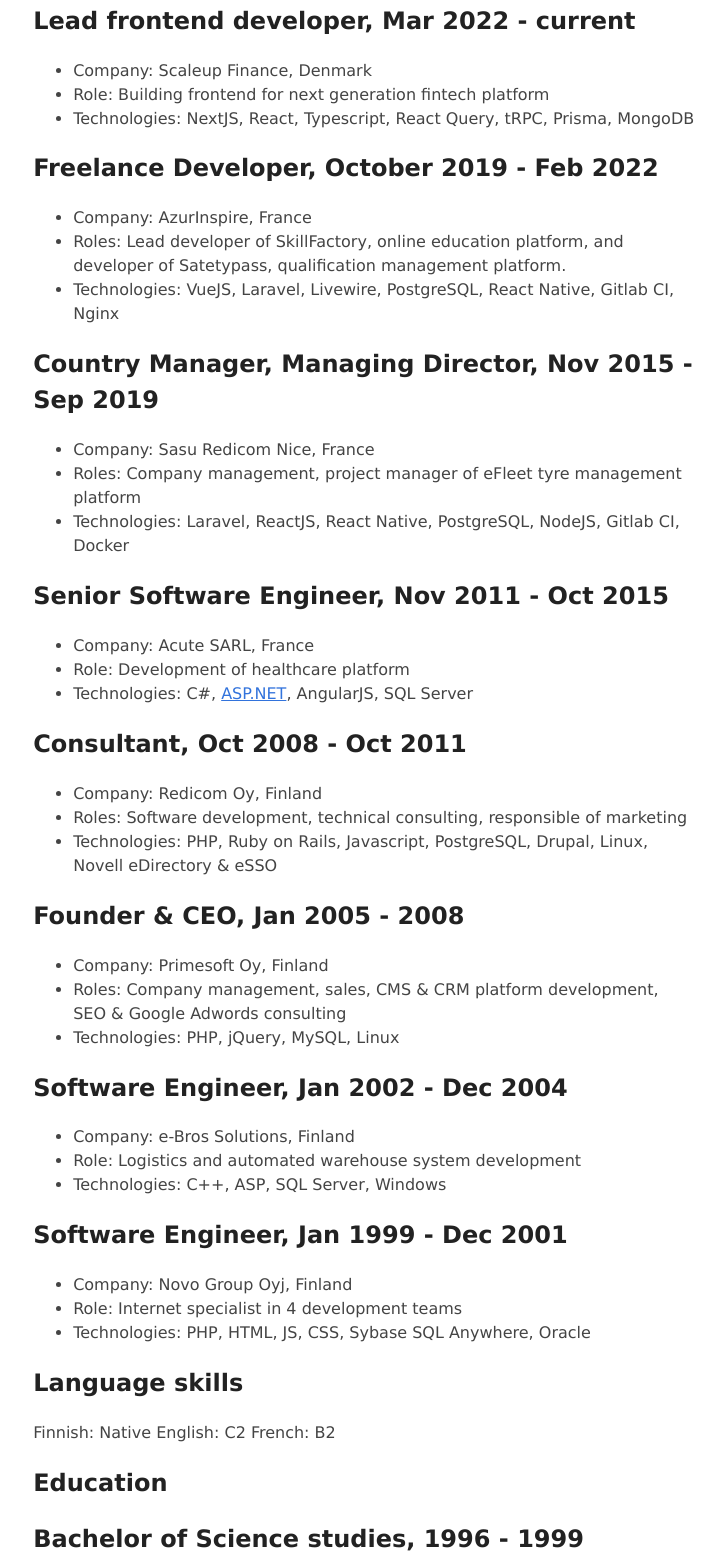
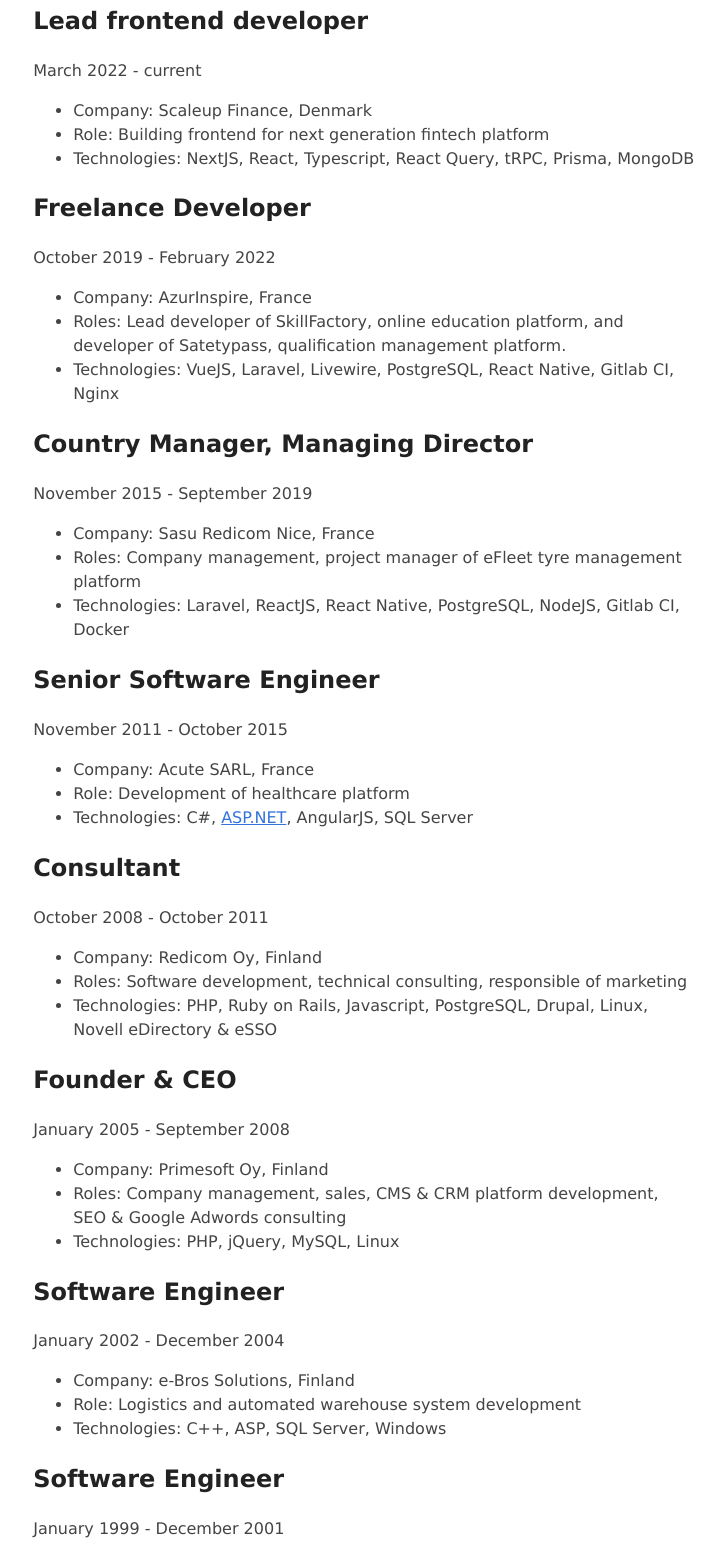
Before and after one commit to kallepyorala/kallepyorala-com, an Astro site: page /cv in a window 1280 px wide. Shown: the part 645-2196 px from the top of the page, without its empty margins (276-1000 px from the left). Built offline with nearby package versions, Linux system fonts and the light colour scheme; Astro itself is replaced by a stand-in of ours.

Commit message:
cv added

```diff
--- a/src/pages/cv.md
+++ b/src/pages/cv.md
@@ -7,35 +7,43 @@
 ---
 
 # Job experiences
-## Lead frontend developer, Mar 2022 - current
+## Lead frontend developer
+March 2022 - current
 - Company: Scaleup Finance, Denmark
 - Role: Building frontend for next generation fintech platform
 - Technologies: NextJS, React, Typescript, React Query, tRPC, Prisma, MongoDB
-## Freelance Developer, October 2019 - Feb 2022
+## Freelance Developer
+October 2019 - February 2022
 - Company: AzurInspire, France
 - Roles: Lead developer of SkillFactory, online education platform, and developer of Satetypass, qualification management platform.
 - Technologies: VueJS, Laravel, Livewire, PostgreSQL, React Native, Gitlab CI, Nginx
-## Country Manager, Managing Director, Nov 2015 - Sep 2019
+## Country Manager, Managing Director
+November 2015 - September 2019
 - Company: Sasu Redicom Nice, France
 - Roles: Company management, project manager of eFleet tyre management platform
 - Technologies: Laravel, ReactJS, React Native, PostgreSQL, NodeJS, Gitlab CI, Docker
-## Senior Software Engineer, Nov 2011 - Oct 2015
+## Senior Software Engineer
+November 2011 - October 2015
 - Company: Acute SARL, France
 - Role: Development of healthcare platform
 - Technologies: C#, ASP.NET, AngularJS, SQL Server
-## Consultant, Oct 2008 - Oct 2011
+## Consultant
+October 2008 - October 2011
 - Company: Redicom Oy, Finland
 - Roles: Software development, technical consulting, responsible of marketing
 - Technologies: PHP, Ruby on Rails, Javascript, PostgreSQL, Drupal, Linux, Novell eDirectory & eSSO
-## Founder & CEO, Jan 2005 - 2008
+## Founder & CEO
+January 2005 - September 2008
 - Company: Primesoft Oy, Finland
 - Roles: Company management, sales, CMS & CRM platform development, SEO & Google Adwords consulting
 - Technologies: PHP, jQuery, MySQL, Linux
-## Software Engineer, Jan 2002 - Dec 2004
+## Software Engineer
+January 2002 - December 2004
 - Company: e-Bros Solutions, Finland
 - Role: Logistics and automated warehouse system development
 - Technologies: C++, ASP, SQL Server, Windows
-## Software Engineer, Jan 1999 - Dec 2001
+## Software Engineer
+January 1999 - December 2001
 - Company: Novo Group Oyj, Finland
 - Role: Internet specialist in 4 development teams
 - Technologies: PHP, HTML, JS, CSS, Sybase SQL Anywhere, Oracle
```
